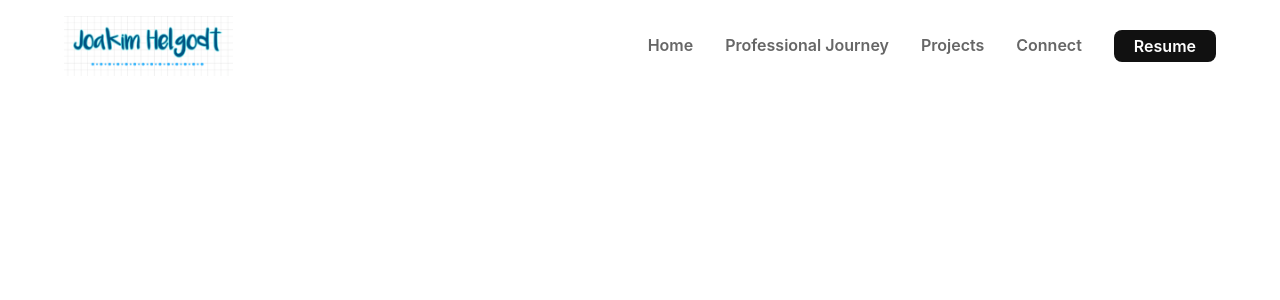
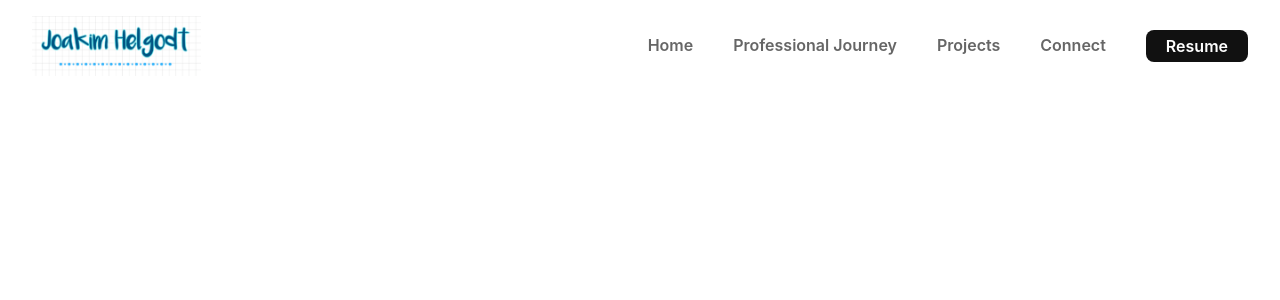
Before and after one commit to jhelgodt/Portfolio2, an Angular app: page / in a window 1280 px wide. Shown: the top 300 px of the page. Built offline with nearby package versions, Linux system fonts and the light colour scheme.

Commit message:
style(navbar): align links to right and increase spacing between nav items
- Fixed alignment so logo stays left and nav links align to the right
- Increased horizontal gap between navigation links for better spacing

```diff
--- a/src/app/components/navbar/navbar.component.scss
+++ b/src/app/components/navbar/navbar.component.scss
@@ -9,9 +9,9 @@
   z-index: 1000;
 
   &__container {
-    max-width: 1200px;
-    margin: 0 auto;
-    padding: 0 1.5rem;
+    width: 100%;
+    padding-left: 2rem;
+    padding-right: 2rem;
     display: flex;
     align-items: center;
     justify-content: space-between;
@@ -24,7 +24,7 @@
   &__menu {
     display: flex;
     align-items: center;
-    gap: 2rem;
+    gap: 2.5rem;
 
     @media (max-width: 768px) {
       display: none;
--- a/src/styles/main.scss
+++ b/src/styles/main.scss
@@ -7,7 +7,7 @@
 .container {
   max-width: 1200px;
   margin: 0 auto;
-  padding: 0 1.5rem;
+  padding: 0 0.5rem;
 }
 
 .hidden {
```
